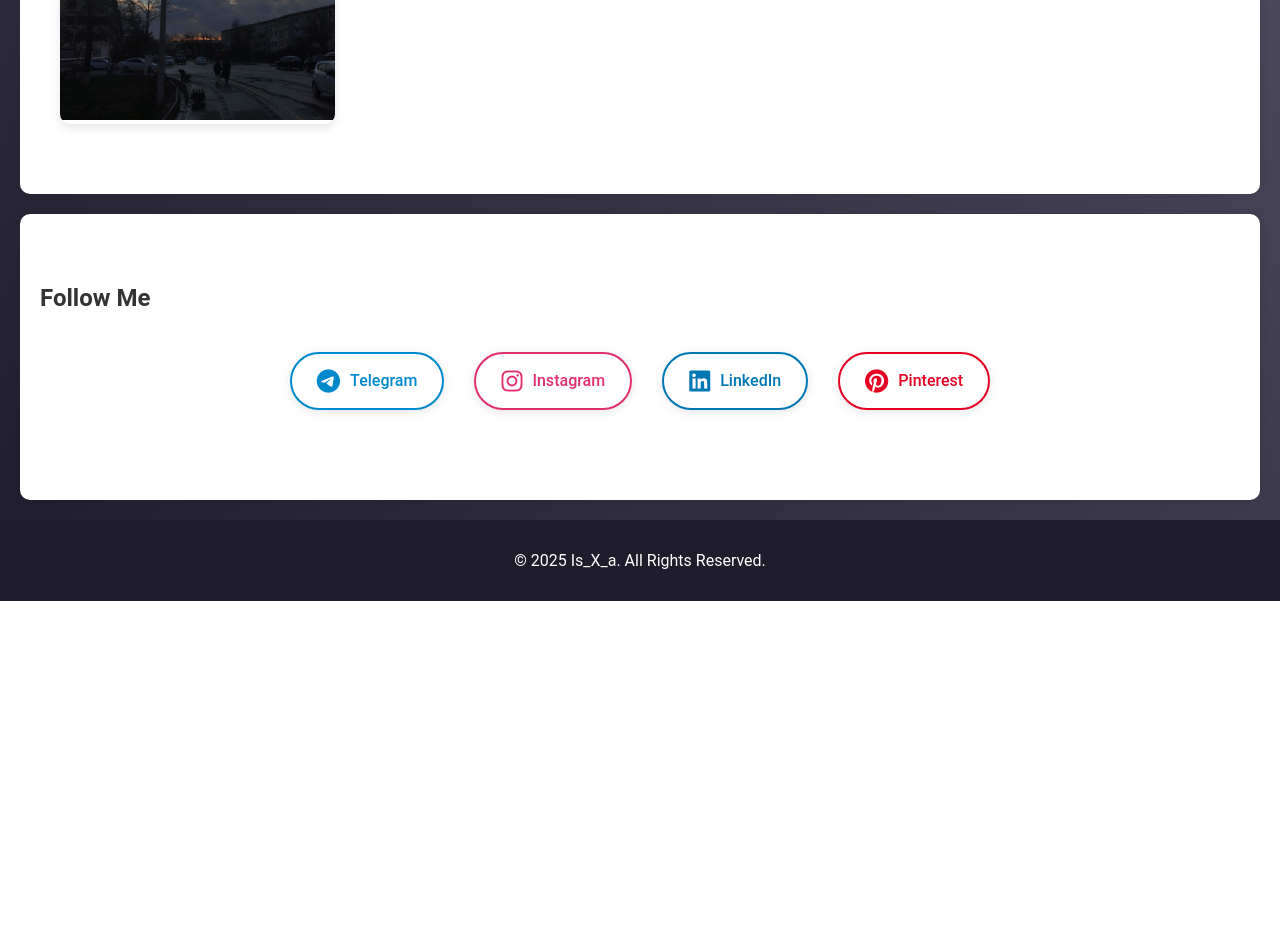
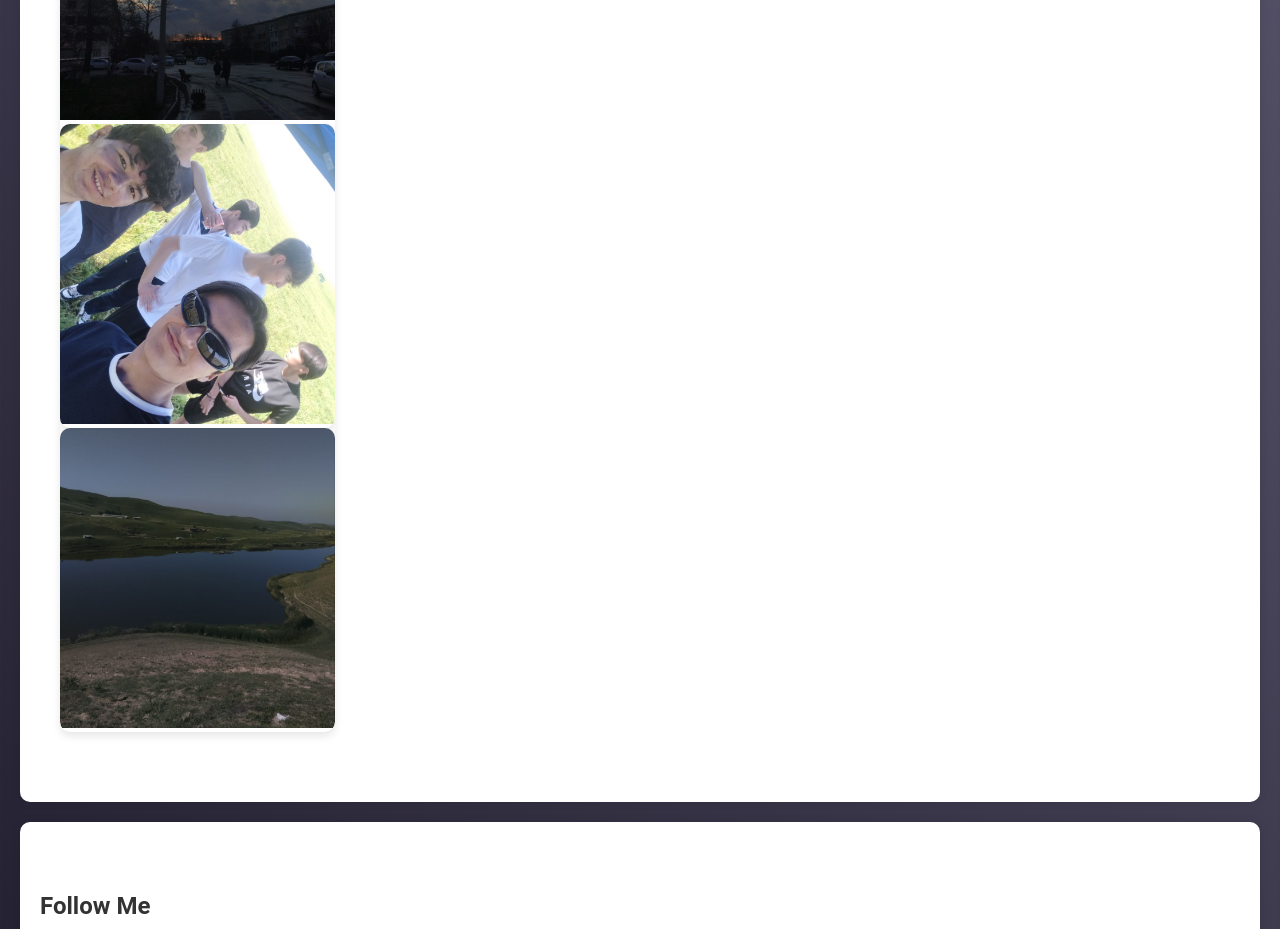
Before and after one commit to IZLM222/IZLM222, a plain HTML site: page index.html in a window 1280 px wide. Shown: the part 3140-4069 px from the top of the page. Before the commit the page ends 3741 px from the top, so only its background shows below. Drawn offline with Linux system fonts and the light colour scheme; files that its build step writes are made by us from their sources.

Commit message:
Update index.html

```diff
--- a/index.html
+++ b/index.html
@@ -809,6 +809,13 @@
             <div class="gallery-item fade-in">
                 <img src="after rain.jpg" alt="Memorable Moment 5">
                 <div class="gallery-caption">the day after rain</div>
+            <div class="gallery-item fade-in">
+                <img src="piknik.jpg" alt="Memorable Moment 6">
+                <div class="gallery-caption">us</div>
+            </div>
+            <div class="gallery-item fade-in">
+                <img src="uphills.jpg" alt="Memorable Moment 7">
+                <div class="gallery-caption">uphill sides</div>
             </div>
         </div>
     </section>
```
